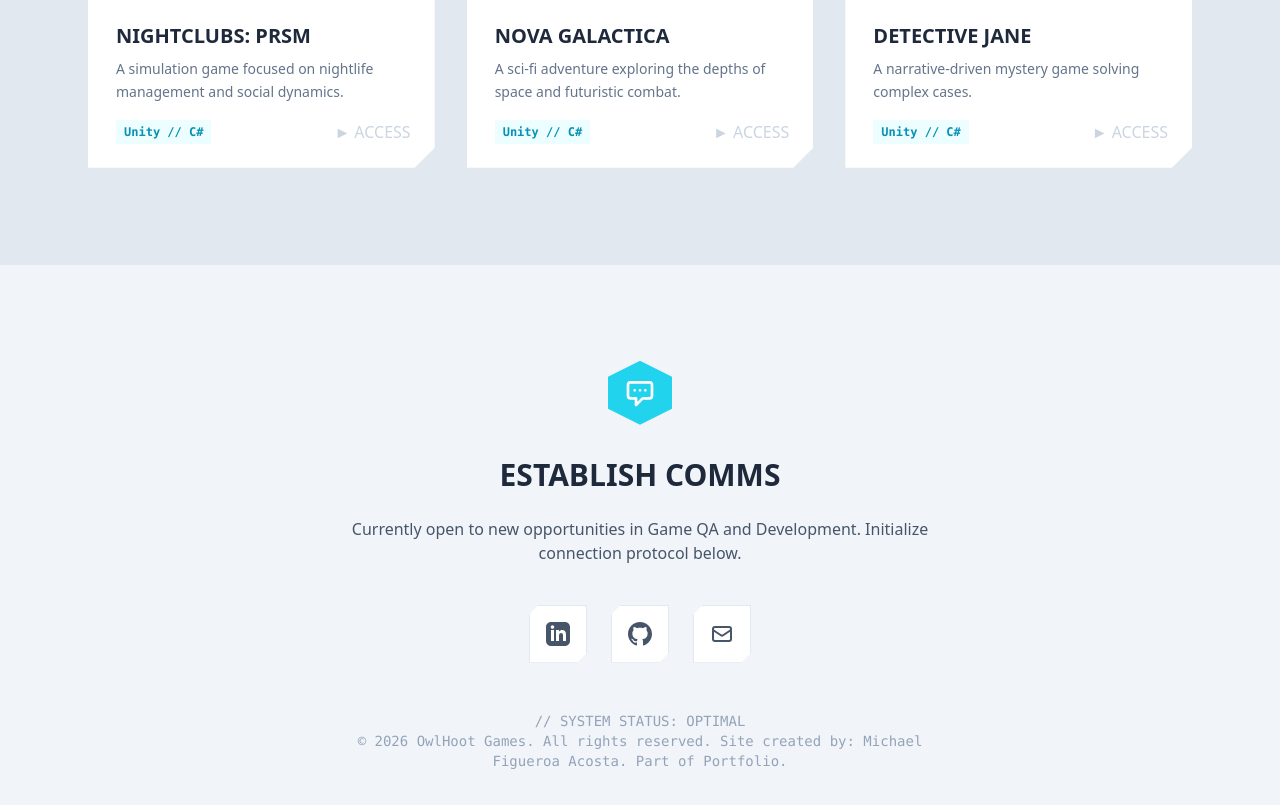
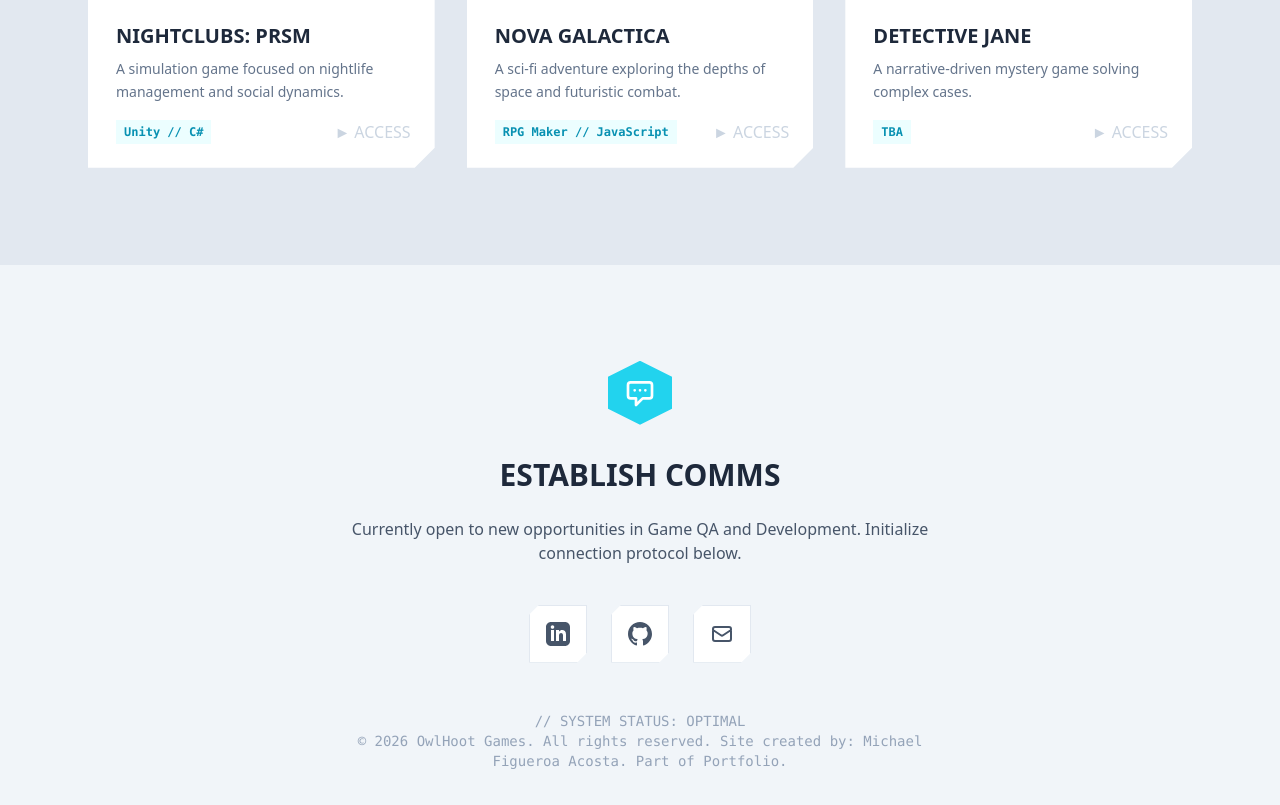
Before and after one commit to OwlhootMike/owlhootgames-site, a Next.js app: page / in a window 1280 px wide. Shown: the part 3880-4685 px from the top of the page. Built offline with nearby package versions, Linux system fonts and the light colour scheme.

Commit message:
Fixed some data regarding game engines

```diff
--- a/app/page.tsx
+++ b/app/page.tsx
@@ -16,14 +16,14 @@ const projects = [
   {
     title: "Nova Galactica",
     description: "A sci-fi adventure exploring the depths of space and futuristic combat.",
-    tech: "Unity // C#",
+    tech: "RPG Maker // JavaScript",
     image: "/images/nova.jpg",
     link: "/games/nova-galactica"
   },
   {
     title: "Detective Jane",
     description: "A narrative-driven mystery game solving complex cases.",
-    tech: "Unity // C#",
+    tech: "TBA",
     image: "/images/Jane2.png",
     link: "/games/detective-jane"
   },
```
Also changed, not shown: 1 other file (tests, documents, lock files or other folders).
